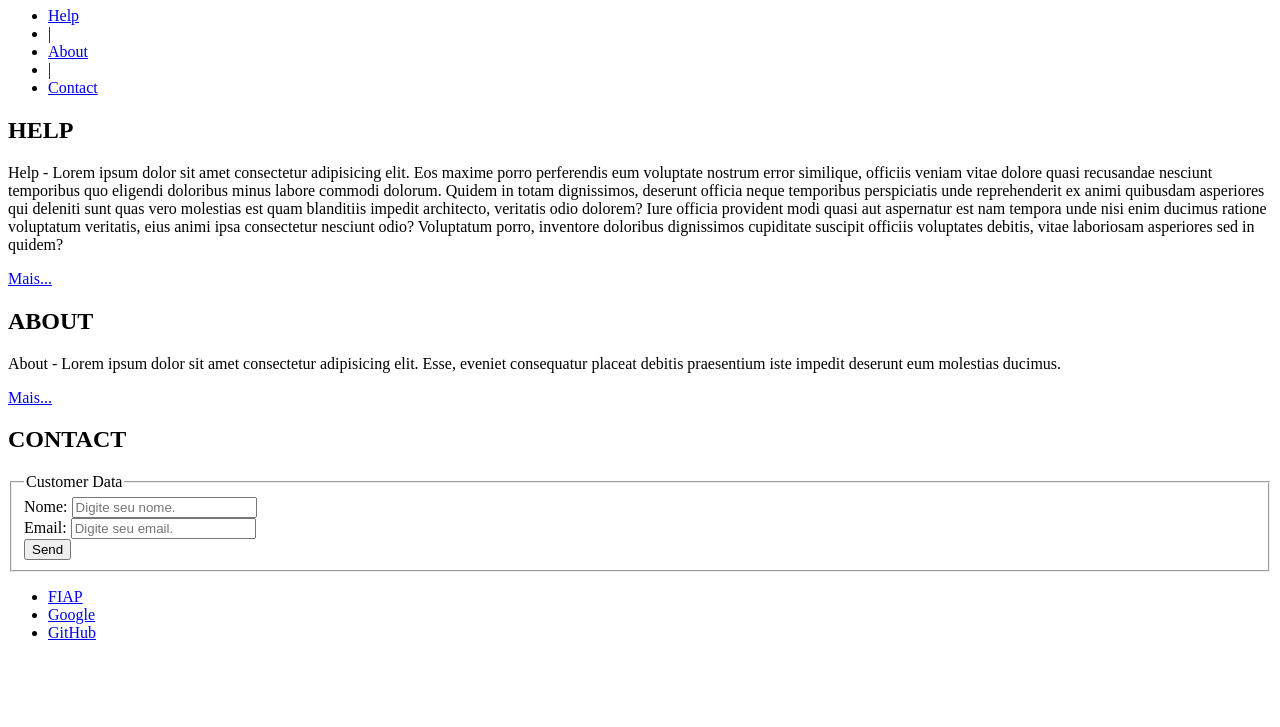
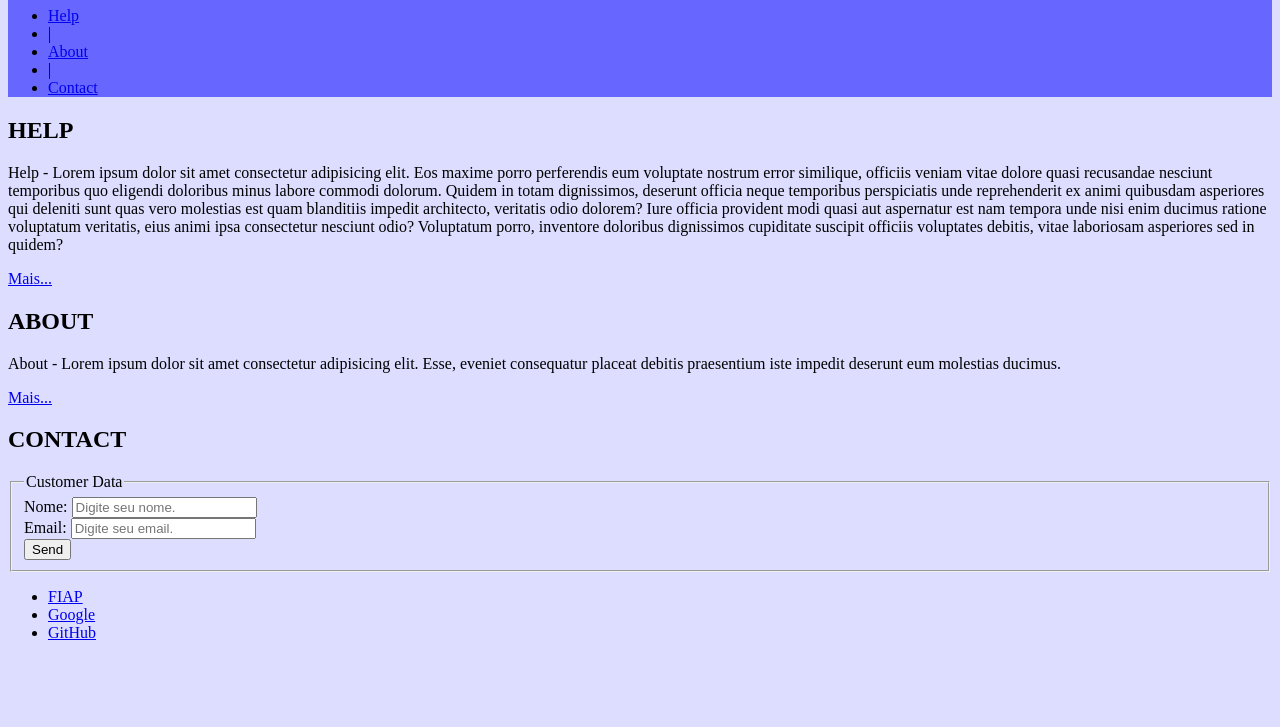
Before and after one commit to gabrielfalanga/projeto-html-fiap, a plain HTML site: page index.html in a window 1280 px wide. Shown: the part 73-800 px from the top of the page. Drawn offline with Linux system fonts and the light colour scheme.

Commit message:
1. cor do header e da página

```diff
--- a/css/style.css
+++ b/css/style.css
@@ -7,3 +7,11 @@
     - Pseudo-classe
     - Pseudo-elemento
 */
+
+html {
+  background-color: #0000ff22;
+}
+
+#cabecalho {
+  background-color: #0000ff88;
+}
```
